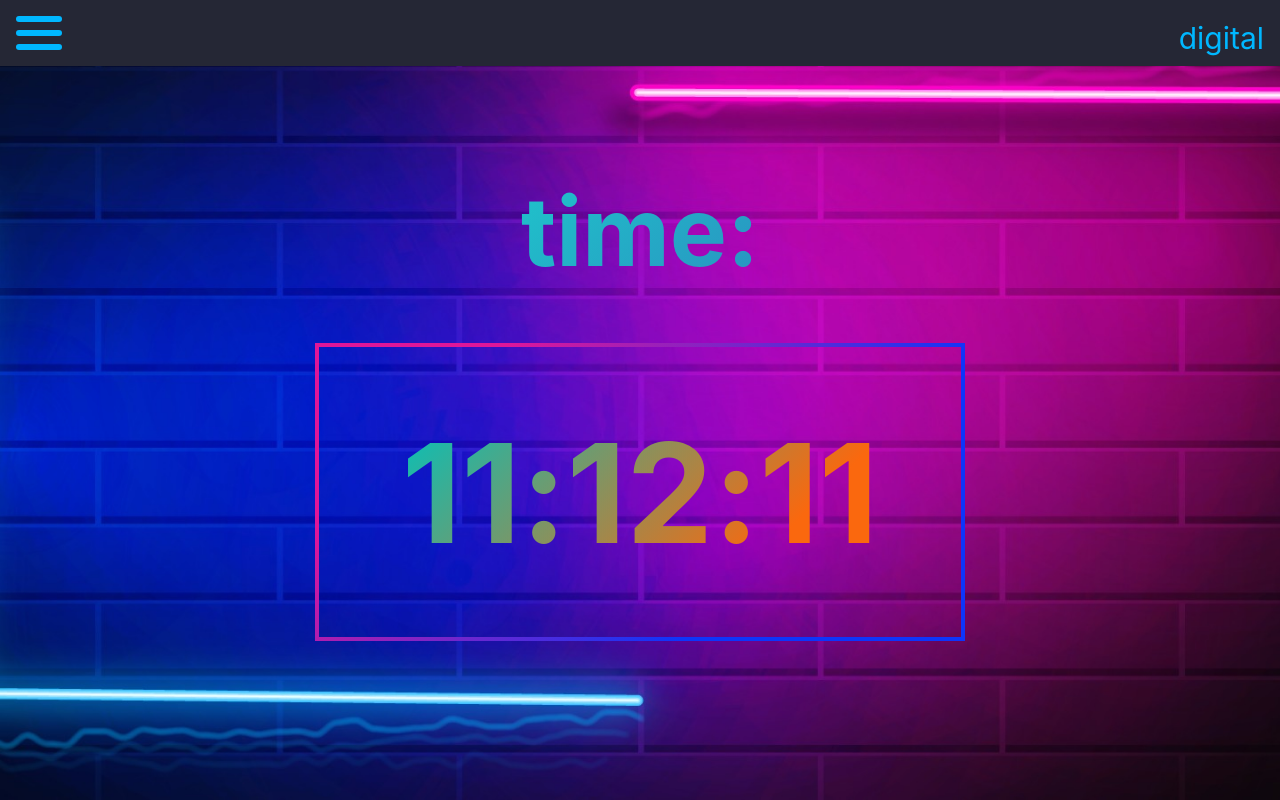
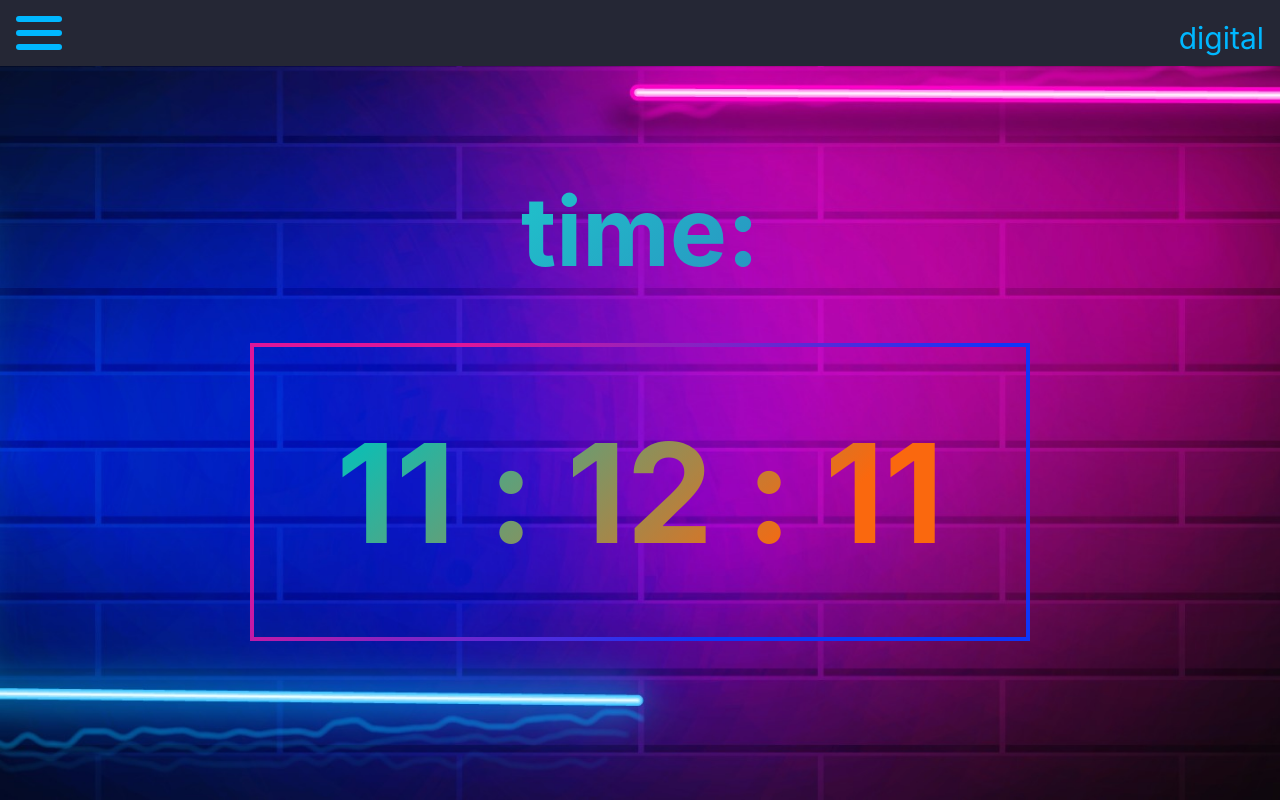
Before and after one commit to Kicka3/Clock, a React (Create React App) app: page /digital in a window 1280 px wide. Built offline with nearby package versions, Linux system fonts and the light colour scheme.

Commit message:
refactoring code 1

```diff
--- a/src/Components/digitalClock/DigitalClock.tsx
+++ b/src/Components/digitalClock/DigitalClock.tsx
@@ -5,6 +5,9 @@ export const DigitalClock = () => {
 
     //Сохраняем и получаем корректную дату м время в стейт
     const [time, setTime] = useState(new Date());
+
+    //Добавляем 0 для красоты
+    const get2digitalString = (number: number) => number < 10 ? '0' + number : number;
 
     //Обновляем каждую секунду время
     useEffect(() => {
@@ -17,20 +20,13 @@ export const DigitalClock = () => {
 
     }, []);
 
-    //Получаем часы, минуты, секунды из текущего времени
-    let hours = time.getHours()
-    let minutes = time.getMinutes();
-    let seconds = time.getSeconds();
-
-
-    //Добавить 0, если число меньше 10.
-    const hh = hours < 10 ? '0' + hours : hours
-    const mm = minutes < 10 ? '0' + minutes : minutes
-    const ss = seconds < 10 ? '0' + seconds : seconds
-
 
     //Приводим данные в нужный формат (в строку)
-    const timeDisplay = `${hh}:${mm}:${ss}`
+    const timeDisplay = `${get2digitalString(time.getHours())}
+                        :
+                        ${get2digitalString(time.getMinutes())}
+                        :
+                        ${get2digitalString(time.getSeconds())}`
 
     return (
         <div className='wrapper'>
@@ -42,11 +38,6 @@ export const DigitalClock = () => {
                     <div className='background__img'>
                         <h2 className='display__clock'>
                             {timeDisplay}
-                            {/*<span className='hours'>{hh}</span>*/}
-                            {/*<span className='doube'>:</span>*/}
-                            {/*<span className='minutes'>{mm}</span>*/}
-                            {/*<span className='doube'>:</span>*/}
-                            {/*<span className='seconds'>{ss}</span>*/}
                         </h2>
                     </div>
                 </div>
```
